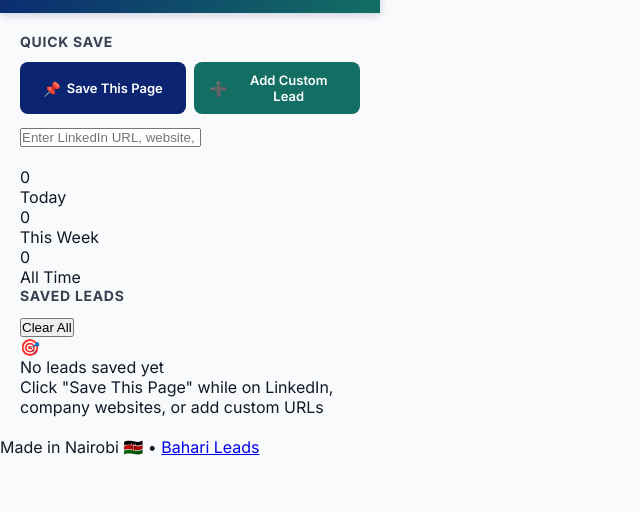
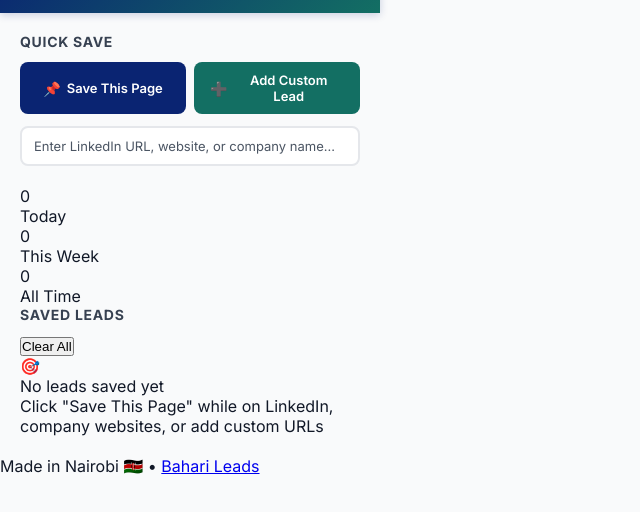
Before and after one commit to SheillaO/Bahari-Leads, a website built with Vite: page index.html in a window 1280 px wide. Shown: the part 44-556 px from the top of the page, without its empty margins (0-640 px from the left). Built offline with nearby package versions, Linux system fonts and the light colour scheme.

Commit message:
Update index.css

```diff
--- a/index.css
+++ b/index.css
@@ -138,3 +138,22 @@
     transform: translateY(-1px);
     box-shadow: 0 4px 12px rgba(19, 111, 99, 0.3);
 }
+ .input-field {
+    width: 100%;
+    padding: 10px 12px;
+    border: 2px solid var(--gray-200);
+    border-radius: 8px;
+    font-size: 13px;
+    font-family: 'Inter', sans-serif;
+    transition: all 0.2s ease;
+}
+
+.input-field:focus {
+    outline: none;
+    border-color: var(--imperial-blue);
+    box-shadow: 0 0 0 3px rgba(10, 36, 114, 0.1);
+}
+
+.input-field::placeholder {
+    color: var(--gray-600);
+}
```
